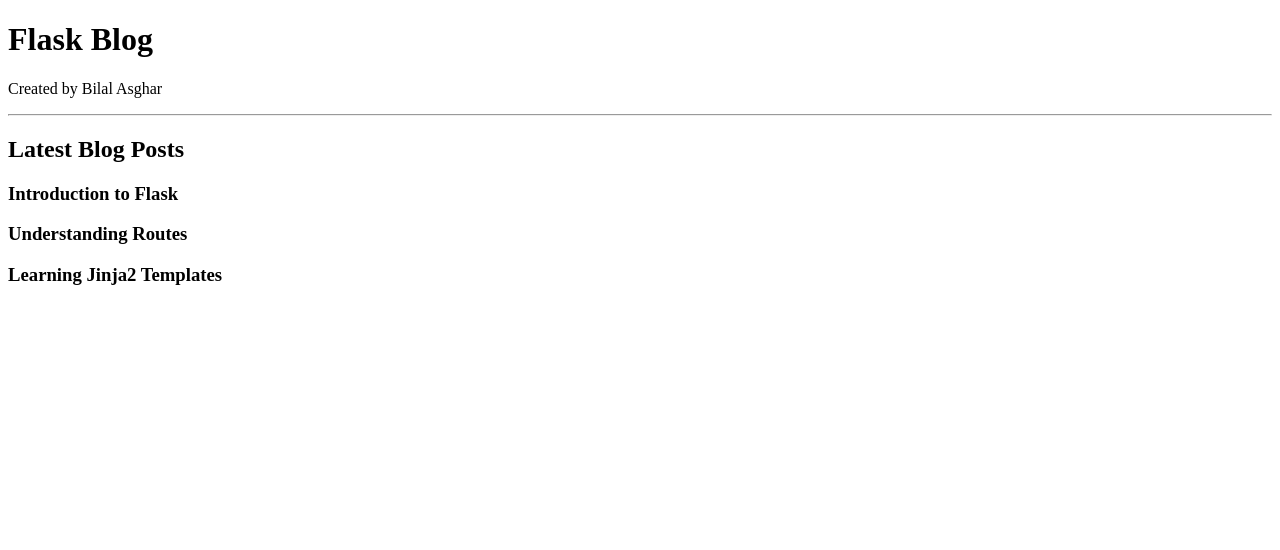
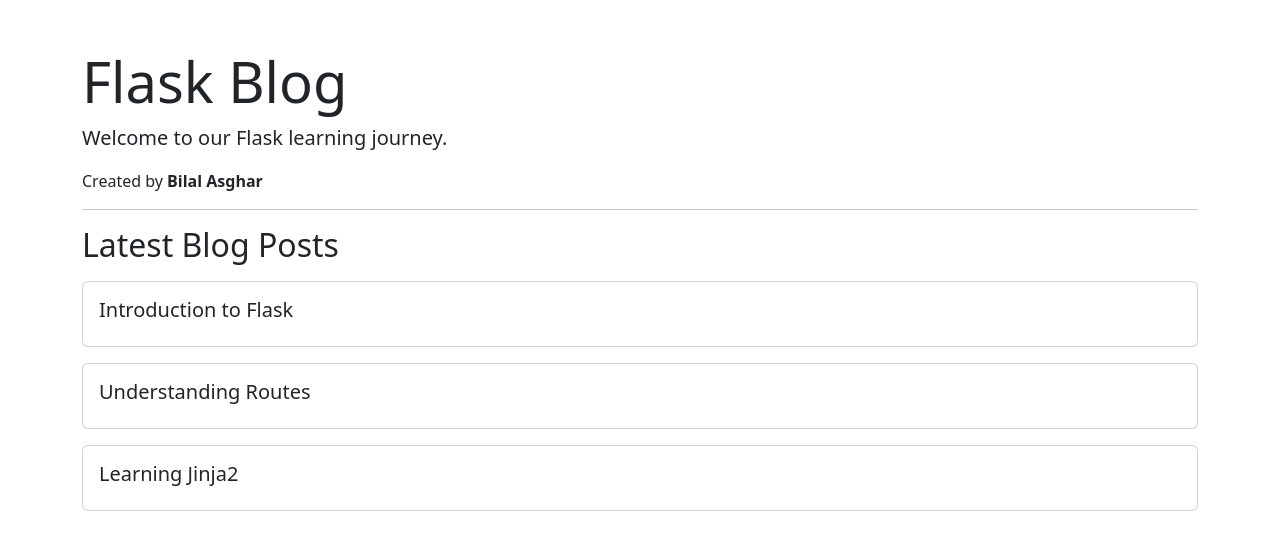
Before and after one commit to bilaljee76/blog, a Flask app: page / in a window 1280 px wide. Shown: the top 550 px of the page. Run offline with Flask 3, Linux system fonts and the light colour scheme.

Commit message:
Implement template inheritance using base.html

```diff
--- a/app.py
+++ b/app.py
@@ -4,34 +4,50 @@ app = Flask(__name__)
 
 
 @app.route("/")
-def home():
+def home_page():
 
-		blog_name = "Flask Blog"
+	blog_name = "Flask Blog"
 
-		owner = "Bilal Asghar"
+	owner = "Bilal Asghar"
+
+	total_posts = 3
+
+	posts= [
+
+		"Introduction to Flask",
+
+		"Understanding Routes",
+
+		"Learning Jinja2"
+
+		]
+
+	return render_template(
+
+		"index.html",
+
+		blog_name = blog_name,
+
+		owner = owner,
+
+		total_posts = total_posts,
+
+		posts = posts
+
+		)
 
 
-		total_posts = 3
+@app.route("/about")
+def about_page():
 
-		posts = [
-					"Introduction to Flask",
-					"Understanding Routes",
-					"Learning Jinja2 Templates"
-		    ]
+	return render_template(
 
-		return render_template(
-			"index.html",
-			blog_name = blog_name,
-			owner = owner,
-			total_posts = total_posts,
-			posts = posts
+	"about.html",
+
+	blog_name="Flask Blog"
+
     )
 
 
-@app.route("/about")
-def about():
-	return render_template("about.html")
-
-
 if __name__ == "__main__":
-		app.run(debug=True)
+	app.run(debug=True)
--- /dev/null
+++ b/templates/base.html
@@ -0,0 +1,46 @@
+<!DOCTYPE html>
+<htmllang="en">
+
+<head>
+
+<metacharset="UTF-8">
+
+<metaname="viewport"
+content="width=device-width, initial-scale=1.0">
+
+<title>{{ blog_name }}</title>
+
+<link
+href="https://cdn.jsdelivr.net/npm/bootstrap@5.3.7/dist/css/bootstrap.min.css"
+rel="stylesheet">
+
+</head>
+
+<body>
+
+<div class="container mt-5">
+
+<h1 class="display-4">{{ blog_name }}</h1>
+
+<p class="lead">
+Welcome to our Flask learning journey.
+</p>
+
+<p>
+Created by <strong>{{ owner }}</strong>
+</p>
+
+<hr>
+
+
+    {% block content %}
+
+    {% endblock %}
+
+
+
+</div>
+
+</body>
+
+</html>
--- a/templates/index.html
+++ b/templates/index.html
@@ -1,18 +1,6 @@
-<!DOCTYPE html>
+{% extends "base.html" %}
 
-<html>
-
-<head>
-<title>{{ blog_name }}</title>
-</head>
-
-<body>
-
-<h1>{{ blog_name }}</h1>
-
-<p>Created by {{ owner }}</p>
-
-<hr>
+{% block content %}
 
 <h2>Latest Blog Posts</h2>
 
@@ -20,12 +8,22 @@
 
     {% for post in posts %}
 
-		<h3>{{ post }}</h3>
+<div class="card mt-3">
+
+<div class="card-body">
+
+<h5>{{ post }}</h5>
+
+</div>
+
+</div>
 
     {% endfor %}
 
 {% else %}
 
-	<p>No blog posts available.</p>
+<p>No Blog Posts Available.</p>
 
 {% endif %}
+
+{% endblock %}
```
Also changed, not shown: templates/about.html (added, +13 -0 lines).
